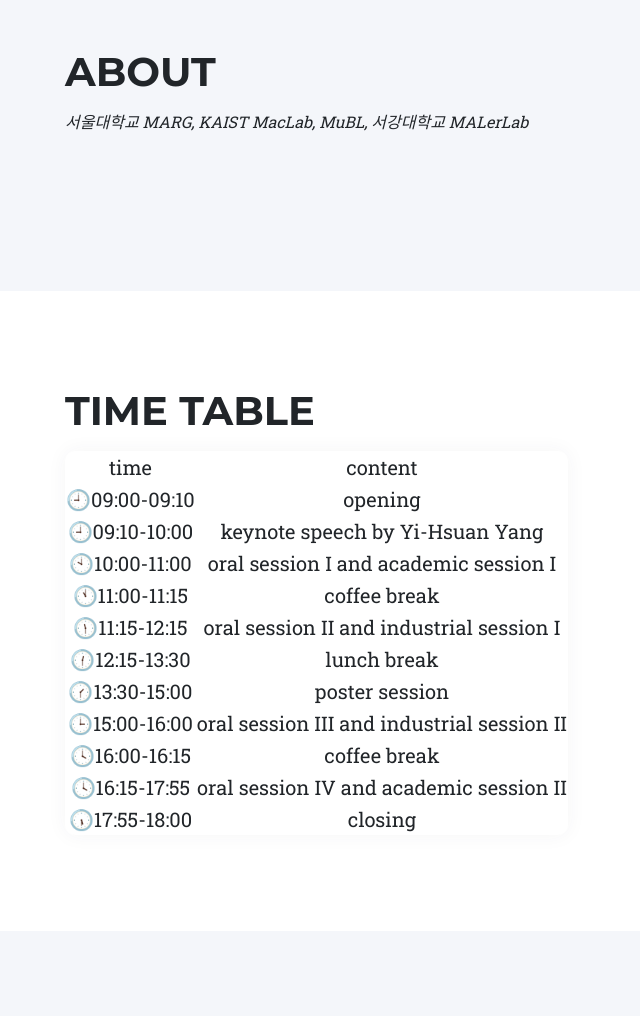
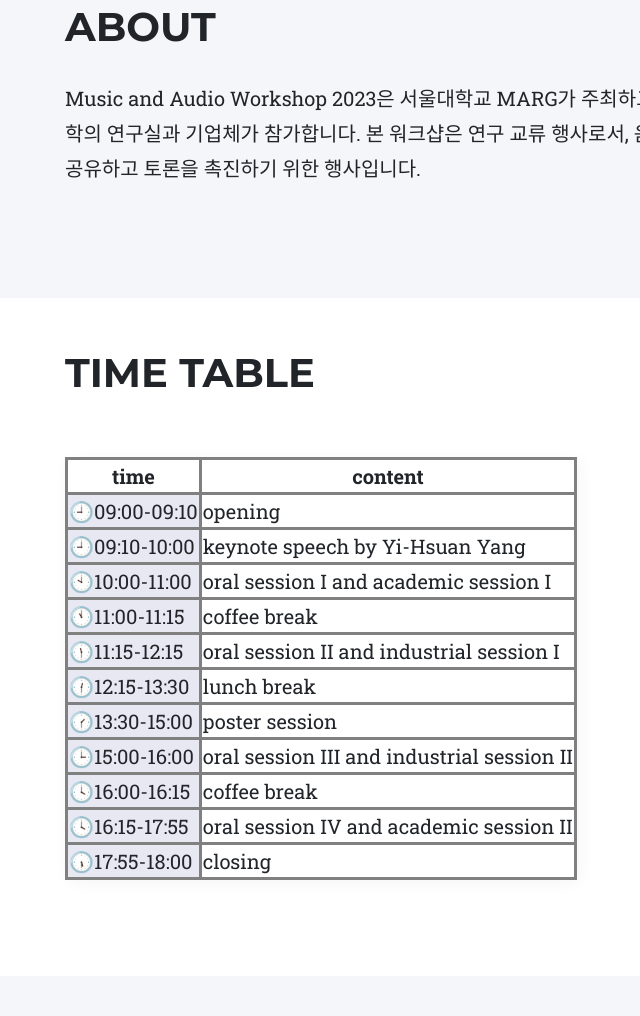
Before and after one commit to margjh/margjh.github.io, a plain HTML site: page index.html in a window 1280 px wide. Shown: the part 904-1920 px from the top of the page, without its empty margins (17-657 px from the left). Drawn offline with nearby package versions, Linux system fonts and the light colour scheme; a web font is replaced by a local one.

Commit message:
time-table

```diff
--- a/index.html
+++ b/index.html
@@ -51,74 +51,78 @@
         <section class="page-section bg-light" id="about">
             <div class="container">
                 <div class="text-center">
-                    <h2 class="section-heading text-uppercase" style="text-align:left">About</h2>
-                    <h3 class="section-subheading " style="text-align:left">서울대학교 MARG, KAIST MacLab, MuBL, 서강대학교 MALerLab</h3>
+                    <h2 class="section-heading text-uppercase" style="text-align:left;margin-top:-45px;margin-bottom:30px;">About</h2>
+                    <p c style="text-align:left; font-size:20px"> Music and Audio Workshop 2023은 서울대학교 MARG가 주최하고 KAIST MacLab, MuBL, 서강대학교 MALerLab등 다양한 대학의 연구실과 기업체가 참가합니다.
+                        본 워크샵은 연구 교류 행사로서, 음악, 오디오, 인공지능, 인지과학등의 다양한 주제에서 아이디어를 공유하고 토론을 촉진하기 위한 행사입니다.</h3>
                 </div>
 
             </div>
         </section>
         <section class="page-section" id="time_table">
             <div class="container">
-                <div class="text-center" >
-
-                    <h2 class="section-heading text-uppercase" style="text-align:left">Time Table</h2>
+
+
+                    <h2 class="section-heading text-uppercase" style="text-align:left;margin-top:-45px;margin-bottom:30px;">Time Table</h2>
+                    <div class="row">
+                        <div class="col-10">
                             <table class="time_table">
                                 <thead>
                                     <tr>
-                                <td>time</td>
-                                <td>content</td>
+                                        <th>time</th>
+                                        <th>content</th>
 
                                     </tr>
                                 </thead>
                                 <tbody>
-                            <tr>
-                                <td>🕘09:00-09:10</td>
+                                    <tr style="padding-bottom:20px;">
+                                        <td class="time_table_time">🕘09:00-09:10</td>
                                         <td>opening</td>
                                     </tr>
-                            <tr>
-                                <td>🕘09:10-10:00</td>
+                                    <tr class="time_table-body_row">
+                                        <td class="time_table_time">🕘09:10-10:00</td>
                                         <td>keynote speech by Yi-Hsuan Yang</td>
                                       </tr>
-                              <tr>
-                                <td>🕙10:00-11:00</td>
+                                      <tr class="time_table-body_row">
+                                        <td class="time_table_time">🕙10:00-11:00</td>
                                         <td>oral session I and academic session I</td>
                                       </tr>
-                              <tr>
-                                <td>🕚11:00-11:15</td>
+                                      <tr class="time_table-body_row">
+                                        <td class="time_table_time">🕚11:00-11:15</td>
                                         <td>coffee break</td>
                                       </tr>
-                              <tr>
-                                <td>🕦11:15-12:15</td>
+                                      <tr class="time_table-body_row">
+                                        <td class="time_table_time">🕦11:15-12:15</td>
                                         <td>oral session II and industrial session I</td>
                                       </tr>
-                              <tr>
-                                <td>🕧12:15-13:30</td>
+                                      <tr class="time_table-body_row">
+                                        <td class="time_table_time">🕧12:15-13:30</td>
                                         <td>lunch break</td>
                                       </tr>
-                              <tr>
-                                <td>🕜13:30-15:00</td>
+                                      <tr class="time_table-body_row">
+                                        <td class="time_table_time">🕜13:30-15:00</td>
                                         <td>poster session</td>
                                       </tr>
-                              <tr>
-                                <td>🕒15:00-16:00</td>
+                                      <tr class="time_table-body_row">
+                                        <td class="time_table_time">🕒15:00-16:00</td>
                                         <td>oral session III and industrial session II</td>
                                       </tr>
-                              <tr>
-                                <td>🕓16:00-16:15</td>
+                                      <tr class="time_table-body_row">
+                                        <td class="time_table_time">🕓16:00-16:15</td>
                                         <td>coffee break</td>
                                       </tr>
-                              <tr>
-                                <td>🕓16:15-17:55</td>
+                                      <tr class="time_table-body_row">
+                                        <td class="time_table_time">🕓16:15-17:55</td>
                                         <td>oral session IV and academic session II</td>
                                       </tr>
-                              <tr>
-                                <td>🕠17:55-18:00</td>
+                                      <tr class="time_table-body_row">
+                                        <td class="time_table_time">🕠17:55-18:00</td>
                                         <td>closing</td>
                                       </tr>
                                 </tbody>
                             </table>
-
-                </div>
+                        </div>
+                    </div>
+
 
             </div>
         </section>
@@ -126,10 +130,19 @@
         <section class="page-section bg-light" id="presentation">
             <div class="container">
                 <div class="text-center">
-                    <h2 class="section-heading text-uppercase" style="text-align:left">Presentation</h2>
+                    <h2 class="section-heading text-uppercase" style="text-align:left;margin-top:-45px;margin-bottom:30px;">Presentation</h2>
                 </div>
                 <div class="row">
                     <h3 class="section-heading text-uppercase" style="text-align:left">Oral</h3>
+                    <div class="col-4 ">
+                        <a href="#oral_presentation_1" style="text-decoration:none"  data-bs-toggle="modal">
+                            <div class="presentation_card">
+                                <p class="presentation_card_type">key note speech</p>
+                                <p class="presentation_card_title"></p>
+                                <p class="presentation_card_author">Yi-Hsuan Yang</p>
+                            </div>
+                        </a>
+                    </div>
                     <div class="col-4 ">
                         <a href="#oral_presentation_1" style="text-decoration:none"  data-bs-toggle="modal">
                             <div class="presentation_card">
```
Also changed, not shown: css/styles.css. Lines whose indentation alone changed are shown as unchanged.
